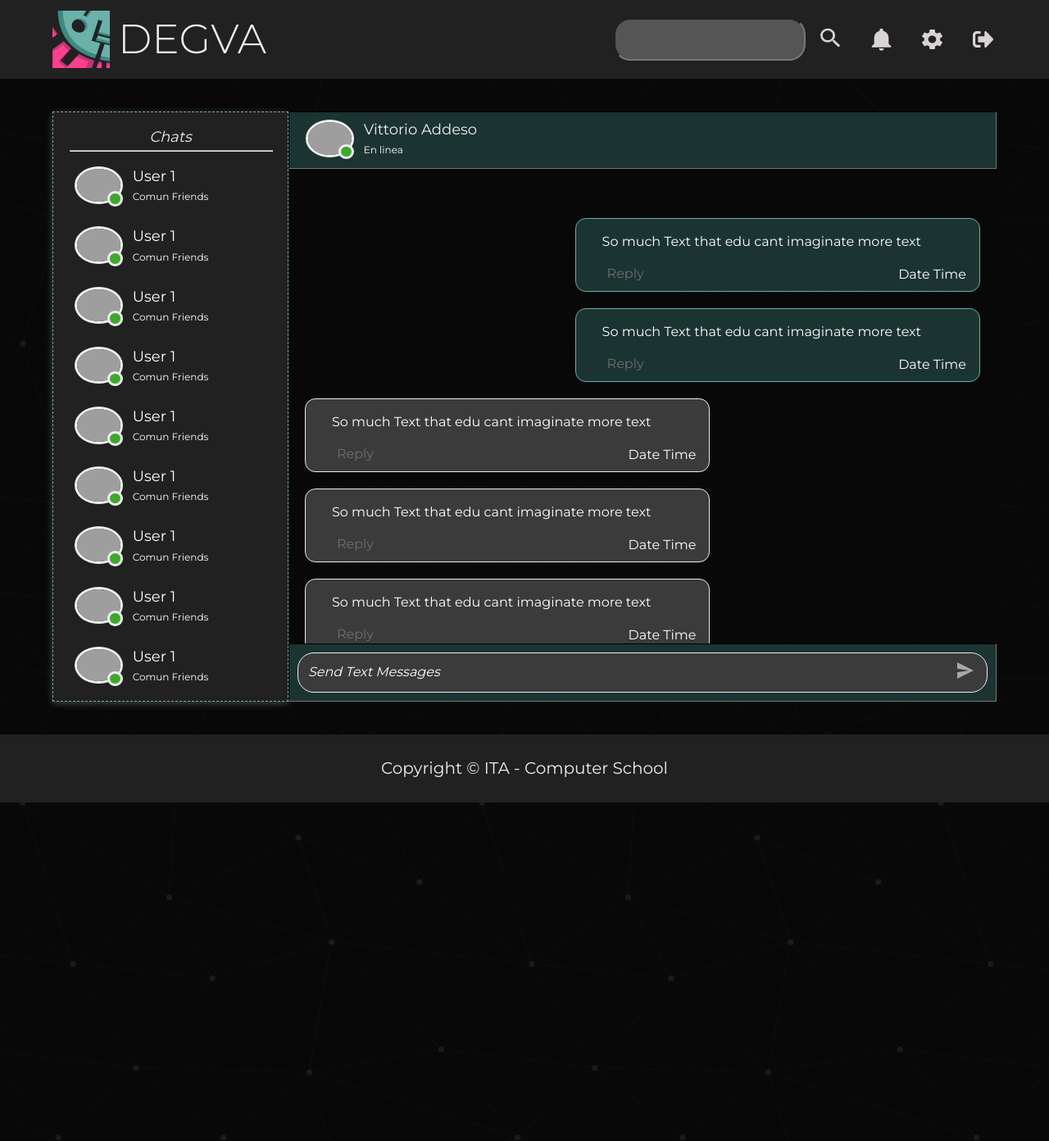
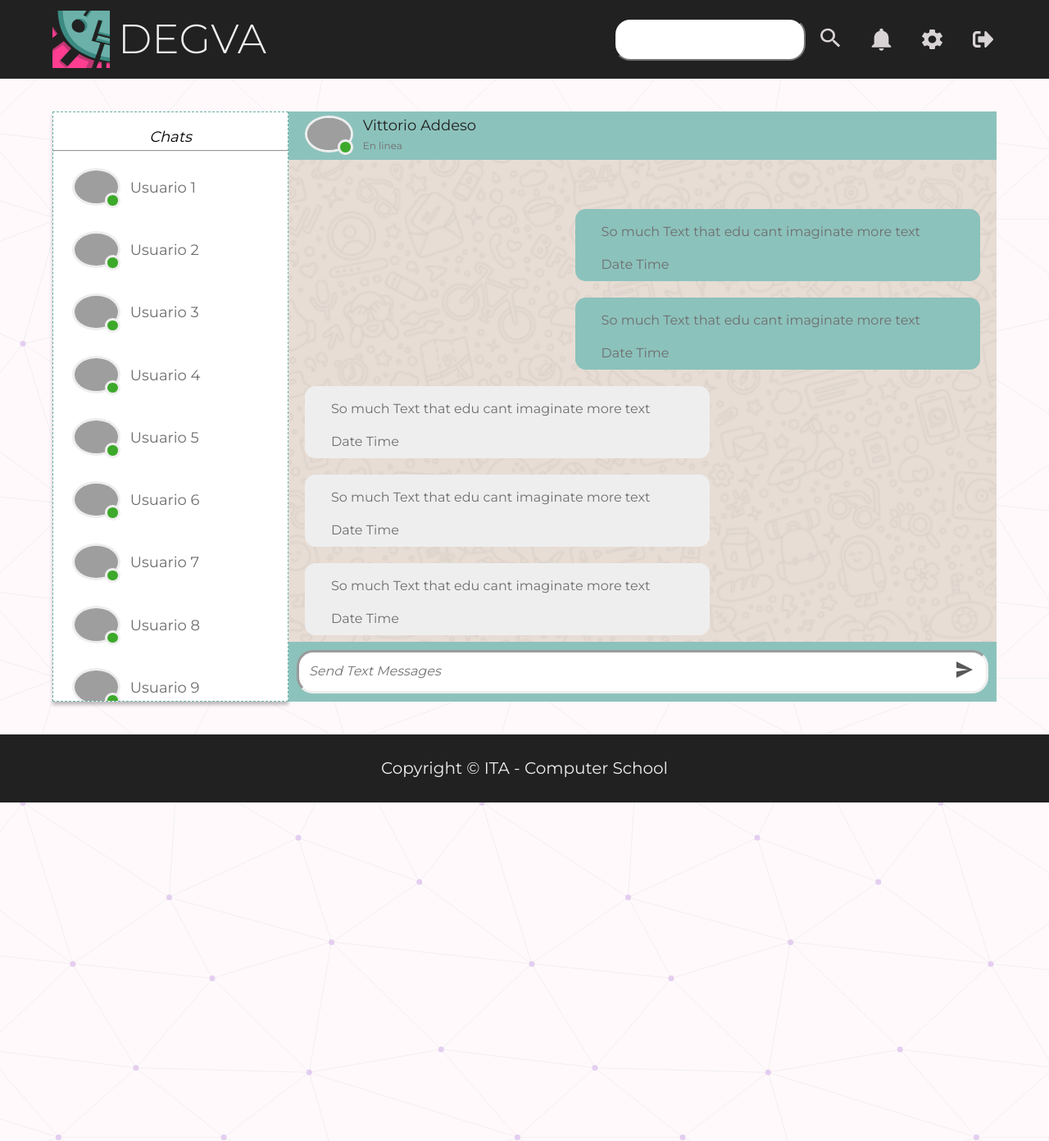
Before and after one commit to Vixx-X/ati-project, a Flask app: page /user/chat/ in a window 1280 px wide. Shown: the whole page at 82% size. Run offline with Flask 2, Linux system fonts and the light colour scheme; the visitor is signed in with stand-in values (Sample User, id 1); style sheets or scripts are compiled from the project's sources; grey boxes are pictures that could not be loaded.

Commit message:
feat: added functionality to send static messages and change chat

```diff
--- a/src/backend/apps/showroom/templates/showroom/base.html
+++ b/src/backend/apps/showroom/templates/showroom/base.html
@@ -22,7 +22,7 @@
     <script type="module" src="{{ url_for('static', filename='js/components.js') }}" ></script>
     {% block extrascripts %}{% endblock %}
   </head>
-  <body class="darkmode">
+  <body>
     {% block body %}{% endblock %}
     {% block onloadscripts %}{% endblock %}
   </body>
--- a/src/frontend/static_bundle/js/components.ts
+++ b/src/frontend/static_bundle/js/components.ts
@@ -1,8 +1,9 @@
 import "js/components/search.ts";
 import "js/components/chat.ts";
- import "js/components/changeTheme.ts";
+import "js/components/changeTheme.ts";
 import "js/components/create-publication.ts";
 import "js/components/mobile-navmenu.ts";
 import "js/components/changeTheme.ts";
 import "js/components/description-input.ts";
 import "js/components/editCard.ts";
+import "js/components/sendMessages.ts";
--- a/src/frontend/static_src/css/_chat.scss
+++ b/src/frontend/static_src/css/_chat.scss
@@ -19,8 +19,22 @@ aside{
         display: block;
     }
     .cont-listaAmigos{
+        padding: 2rem 0;
         height: 72rem;
         overflow-y: auto;
+        .cont-element-friend-list{
+            padding: 0.5rem 2rem;
+            border: 3px solid transparent;
+            &:hover{
+                cursor: pointer;
+            }
+            &.pressed{
+                background: darken($light, 10%);
+                border-radius: 0;
+                border: 3px inset $light;
+            }
+        }
+
     }
 }
 
@@ -29,13 +43,18 @@ aside{
     background-repeat: no-repeat;
     background-position: center center;
     background-size: cover;
+    display: flex;
+    height: 100vh;
+    flex-direction: column;
     position: fixed;
     @include desktop{
+        height: 72rem;
         position: relative;
     }
 
     .header-chat{
-        height: 7rem;
+        flex-basis: auto;
+        width: 100%;
         background-color: lighten($primary, 10%);
         font-size: 1.2rem;
         display: flex;
@@ -52,9 +71,10 @@ aside{
     }
 
     .footer-chat{
+        flex-basis: auto;
         background-color: lighten($primary, 10%);
         @include desktop{
-            position: absolute;
+            position: static;
         }
         position: fixed;
         width: 100%;
@@ -88,12 +108,12 @@ aside{
     }
 
     .messages{
+        flex: 1;
         padding: 4rem 2rem;
-        padding-bottom: 12rem;
+        padding-bottom: 18rem;
         overflow-y: scroll;
-        height: calc(100vh - 15rem);
         @include desktop{
-            height: calc(72rem - 14rem);
+            padding-bottom: 4rem;
         }
         .chat{
             margin: 2rem 0;
--- a/src/frontend/static_src/css/bases/_darkmode.scss
+++ b/src/frontend/static_src/css/bases/_darkmode.scss
@@ -22,6 +22,15 @@ body.darkmode {
         @include desktop{
             background: darken($black, 5%);
             box-shadow: 0px 2px 8px rgba(255, 255, 255, 0.25);
+        }
+    }
+
+    .cont-listaAmigos{
+        .cont-element-friend-list{
+            &.pressed{
+                background: lighten($black, 10%);
+                border: 3px inset $black;
+            }
         }
     }
 
--- a/src/templates/components/chat.html
+++ b/src/templates/components/chat.html
@@ -17,7 +17,9 @@
         {% endif %}
         <p>{{menssage}}</p>
         <div class="cont-chat-description">
+            {% if comment %}
             <button>Reply</button>
+            {% endif %}
             <p>Date Time</p>
         </div>
     </div>
--- a/src/templates/user/chat.html
+++ b/src/templates/user/chat.html
@@ -17,17 +17,24 @@
 
 <div class="main-container-chat container full-mobile margin-section full-mobile">
     <aside>
-        {{list_friends(
-            img=url_for('static', filename='img/users/26838989.png'),
-            name="User 1",
-            alt="User1 Photo",
-            type="connect",
-            comunFriends="Comun Friends",
-            png=url_for('static', filename='img/users/26838989.png'),
-            webp=url_for('static', filename='img/users/26838989.webp'),
-            titlelist="Chats",
-            number=15
-        )}}
+      <div class="cont-listaAmigos">
+        <div class="center">
+          <h2>Chats</h2>
+          <hr>
+        </div>
+        {% set number_friends = 15 %}
+        {% for i in range(number_friends) %}
+            {{element_friend_list(
+              user='Usuario ' ~ loop.index,
+              comunFriends='',
+              type='connect',
+              trasparent=true,
+              png=url_for('static', filename='img/users/26838989.png'),
+              webp=url_for('static', filename='img/users/26838989.webp'),
+              img=url_for('static', filename='img/users/26838989.png'),
+          )}}
+        {% endfor %}
+      </div>
     </aside>
     <main class="main-chat">
         <div class="header-chat">
```
Also changed, not shown: src/frontend/static_src/js/components/sendMessages.ts (added, +40 -0 lines).
